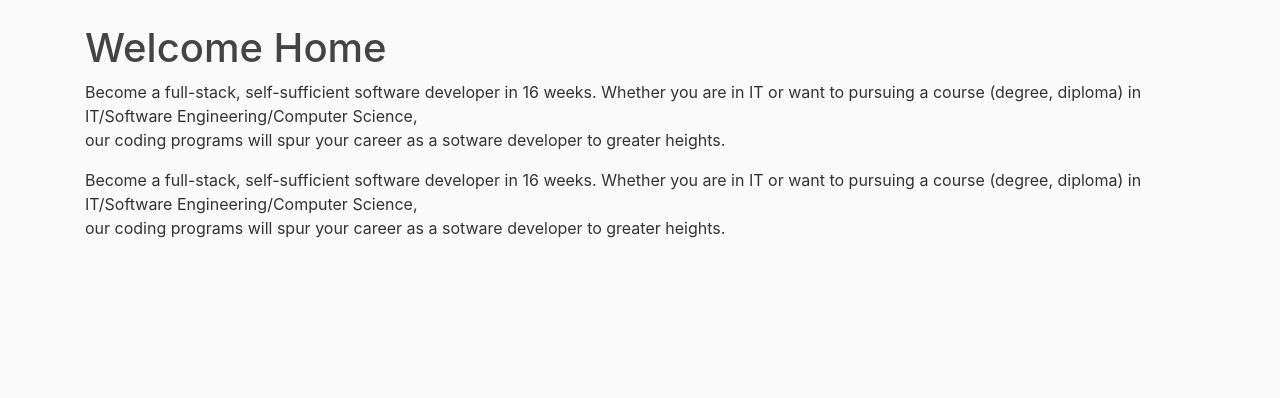
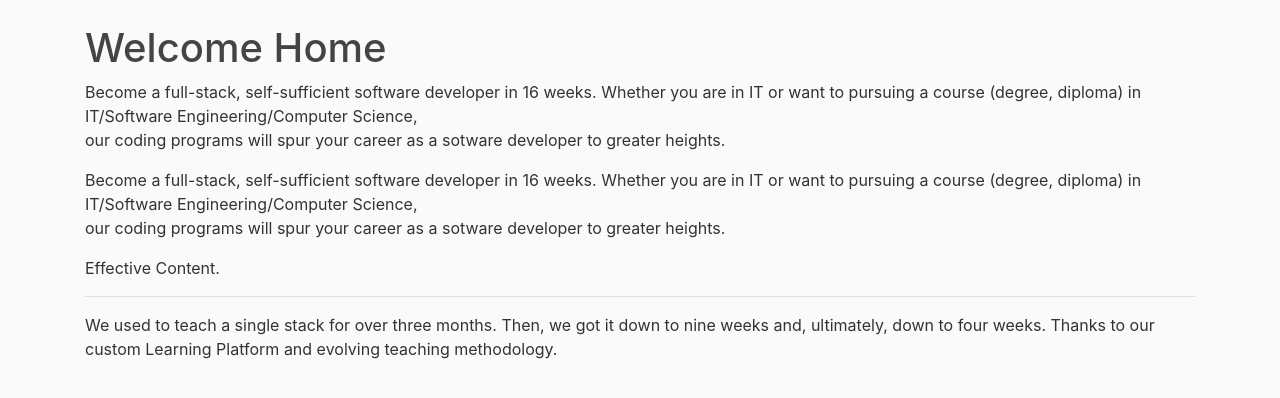
Before and after one commit to alexarirok/simple-falsk-app, a Flask app: page / in a window 1280 px wide. Shown: the part 56-454 px from the top of the page. Run offline with Flask 2, Linux system fonts and the light colour scheme; some libraries are stand-ins or nearby versions.

Commit message:
refactor

```diff
--- a/templates/index.html
+++ b/templates/index.html
@@ -9,8 +9,15 @@
             Whether you are in IT or want to pursuing a course (degree, diploma) in IT/Software Engineering/Computer Science, <br>
             our coding programs will spur your career as a sotware developer to greater heights.</p>
             <p>Become a full-stack, self-sufficient software developer in 16 weeks.
-                    Whether you are in IT or want to pursuing a course (degree, diploma) in IT/Software Engineering/Computer Science, <br>
-                    our coding programs will spur your career as a sotware developer to greater heights.</p>
+                Whether you are in IT or want to pursuing a course (degree, diploma) in IT/Software Engineering/Computer Science, <br>
+                our coding programs will spur your career as a sotware developer to greater heights.</p>
+            <p>
+
+                Effective Content. <hr>
+                We used to teach a single stack for over three months. Then, we got it down to nine weeks and,
+                ultimately, down to four weeks. Thanks to our custom Learning Platform and evolving teaching methodology.
+
+            </p>
 
 
         </div>
```
Also changed, not shown: templates/about.html (+7 -0 lines).
